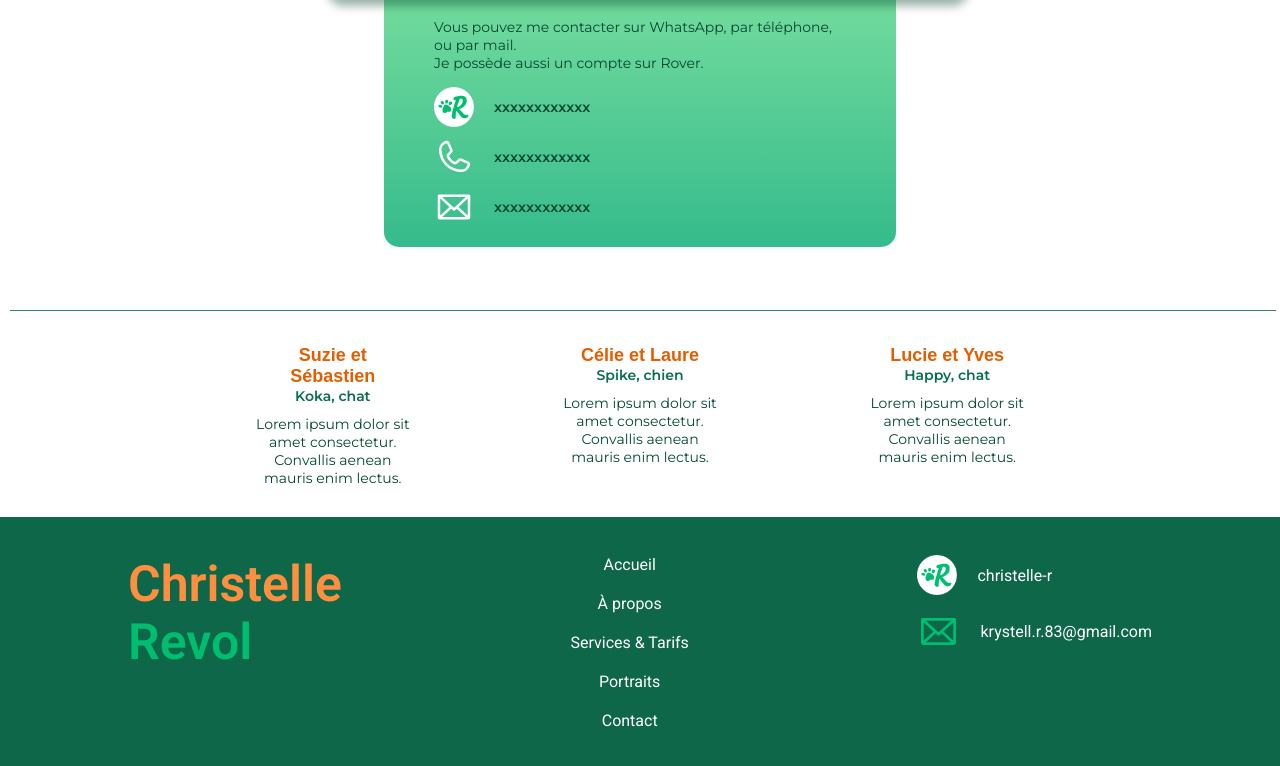
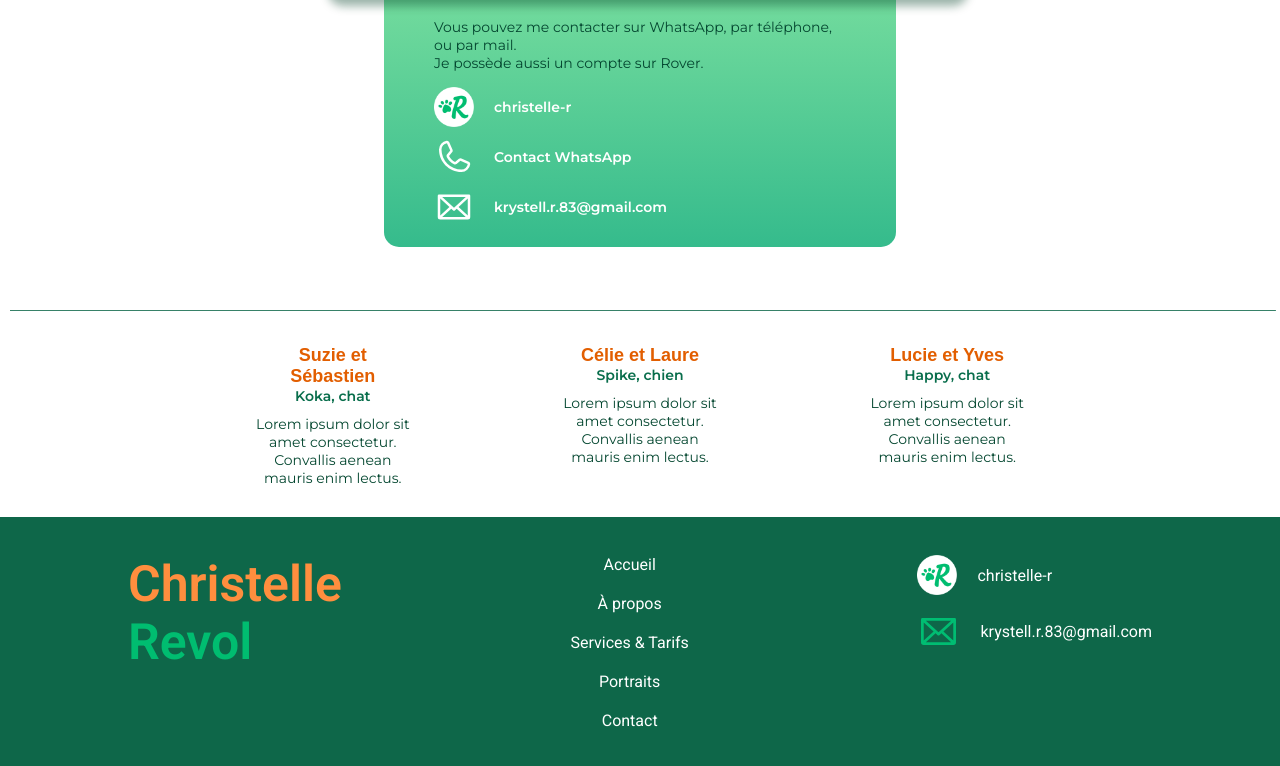
Before and after one commit to ChristelleRevol/Portfolio-2026, a React (Vite) app in the folder portfolio-2026/: page /pet-sitting in a window 1280 px wide. Shown: the part 4532-5298 px from the top of the page. Built offline with nearby package versions, Linux system fonts and the light colour scheme; a web font is replaced by a local one.

Commit message:
ajout contact whatsapp

```diff
--- a/portfolio-2026/src/components/PetContact.jsx
+++ b/portfolio-2026/src/components/PetContact.jsx
@@ -29,17 +29,19 @@ const PetContact = () => {
       <div className="petcontact-infos-list">
         <div className="petcontact-infos">
           <img src={Rover} alt="Logo Rover" />
-          <p>xxxxxxxxxxxx</p>
+          <a href="https://www.rover.com/members/christelle-r-chiens-ou-chats-oui/" className="petcontact-contact">christelle-r</a>
         </div>
 
         <div className="petcontact-infos">
           <img src={Phone} alt="Logo téléphone" className="petcontact-logo-white"/>
-          <p>xxxxxxxxxxxx</p>
+          <a href="http://localhost:5000/api/whatsapp-redirect" className="petcontact-contact" target="_blank" rel="noopener noreferrer">
+             Contact WhatsApp
+          </a>
         </div>
 
         <div className="petcontact-infos">
           <img src={Envelope} alt="Logo mail" className="petcontact-logo-white"/>
-          <p>xxxxxxxxxxxx</p>
+          <a href="mailto:krystell.r.83@gmail.com" className="petcontact-contact">krystell.r.83@gmail.com</a>
         </div>
       </div>
 
--- a/portfolio-2026/src/styles/Pet-contact.css
+++ b/portfolio-2026/src/styles/Pet-contact.css
@@ -90,6 +90,13 @@
   margin-top: 15px;
 }
 
+.petcontact-contact {
+  text-decoration: none;
+  color: white;
+  font-size: 14px;
+  font-family: "Montserrat", sans-serif;
+}
+
 .petcontact-infos {
   display: flex;
   align-items: center;
```
Also changed, not shown: 1 other file (tests, documents, lock files or other folders).
